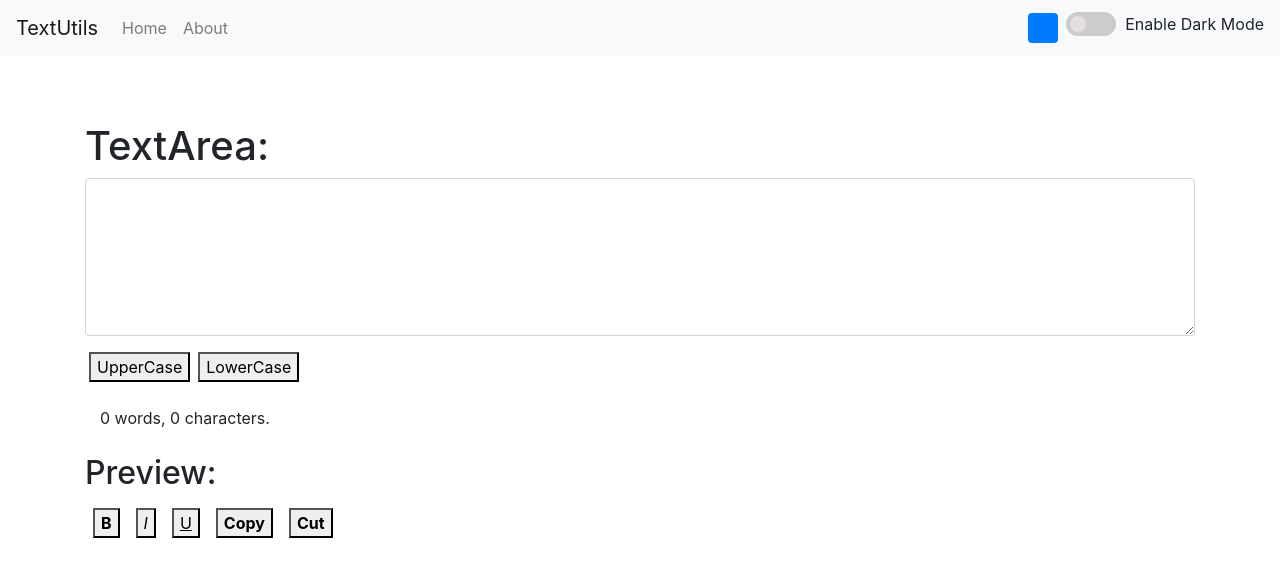
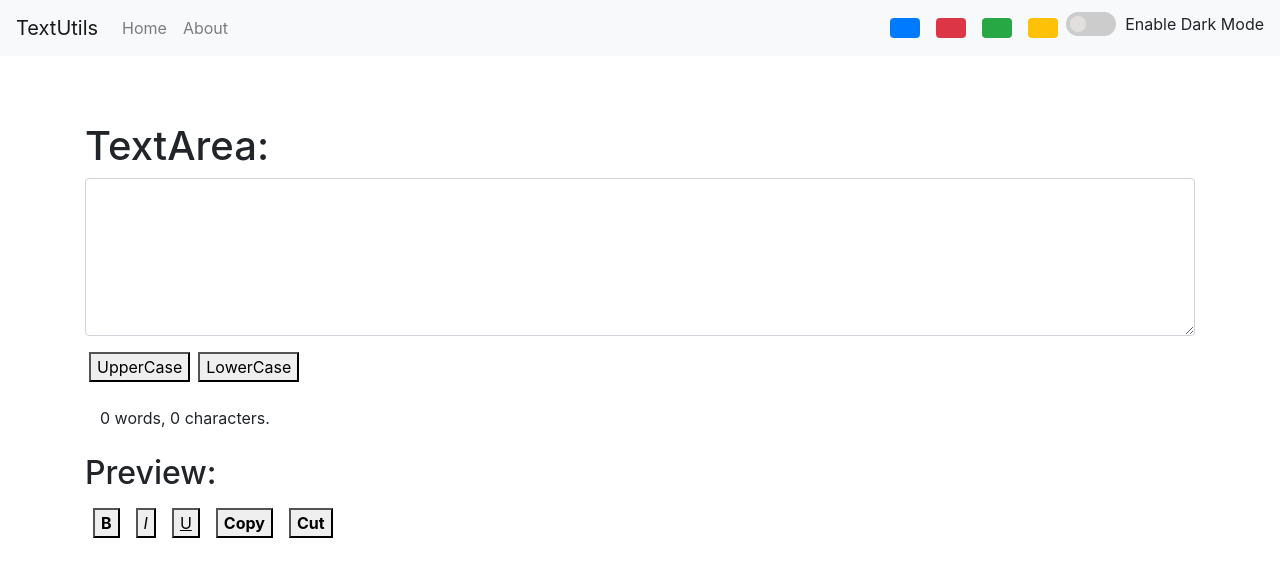
Before and after one commit to parin-prog/TextUtils, a React (Create React App) app: page / in a window 1280 px wide. Shown: the top 576 px of the page. Built offline with nearby package versions, Linux system fonts and the light colour scheme.

Commit message:
Fixing text spliting & adding new theme paletes with darkmode

```diff
--- a/src/App.js
+++ b/src/App.js
@@ -10,8 +10,10 @@ import { BrowserRouter, Routes, Route } from 'react-router-dom'
 function App() {
   const [darkmode, setDarkMode] = useState('light');
   const [alert,setAlert] = useState(null);
+  const [mode, setMode] = useState('dark');
+  const [swtch, setSwtch] = useState(false);
+ // const [style, setStyle] = useState({display:'none'});
 
- // const [style, setStyle] = useState({display:'none'});
 
   const showAlert = (message, type)=>{
       setAlert({
@@ -24,8 +26,48 @@ function App() {
       }, 1100);
       }
 
-  const darkMode = (value) => {
-    setDarkMode(value);
+  const removeBodyClasses= ()=> {
+    document.body.classList.remove('bg-primary');
+    document.body.classList.remove('bg-danger');
+    document.body.classList.remove('bg-success');
+    document.body.classList.remove('bg-warning');
+  }
+
+  const darkMode = (cls) => {
+    if (cls!==null) {
+    const msg = cls.charAt(0).toUpperCase() + cls.slice(1);
+    removeBodyClasses();
+    document.body.classList.add('bg-' +cls);
+    showAlert(`Enjoy ${mode.charAt(0).toUpperCase() + mode.slice(1)} mode on this page has enabled now!!!`, msg);
+    setSwtch(swtch===false ? true : false);
+    }
+
+    else if (darkmode === 'light' && cls=== null) {
+
+      document.body.style.backgroundColor = '#254e7a';
+      document.body.style.color = 'white';
+      setSwtch(true);
+      setMode('light');
+      setDarkMode('dark');
+      setInterval(() => {
+        document.title = 'Dark mode is on';
+      }, 1000);
+      setInterval(() => {
+        document.title = 'Turn Light mode';
+      }, 2000);
+
+    } else {
+
+      document.body.style.backgroundColor = 'white';
+      document.body.style.color = 'black';
+      setSwtch(false);
+      setMode('dark');
+      setDarkMode('light');
+      setInterval(() => {
+        document.title = 'Light mode is on';
+      }, 2000);
+    }
+
       }
 
   return (
@@ -48,7 +90,7 @@ function App() {
       </Router> */}
 
       <BrowserRouter>
-        <Navbar title= "TextUtils" about= "About" darkmode = {darkmode} setdarkmode = {darkMode} showalert={showAlert}/>
+        <Navbar title= "TextUtils" about= "About" darkmode = {darkmode} swtch={swtch} setSwtch={setSwtch} setdarkmode = {darkMode} mode={mode}/>
         <Alert alert= {alert} />
         <div className='container my-3'>
           <Routes>
--- a/src/components/Navbar.js
+++ b/src/components/Navbar.js
@@ -1,38 +1,9 @@
-import React, { useState } from 'react'
+import React from 'react'
 import Proptypes from 'prop-types'
 import { Outlet, Link } from 'react-router-dom'
 import './navbar.css'
 
 export default function Navbar(a) {
-
-  const [mode, setMode] = useState('dark');
-  const [swtch, setSwtch] = useState(false);
-
-  function darkMode() {
-
-    if (a.darkmode === 'light') {
-      document.body.style.backgroundColor = '#254e7a';
-      document.body.style.color = 'white';
-      setSwtch(true);
-      setInterval(() => {
-        document.title = 'Dark mode is on';
-      }, 1000);
-      setInterval(() => {
-        document.title = 'Turn Light mode';
-      }, 2000);
-    } else {
-      document.body.style.backgroundColor = 'white';
-      document.body.style.color = 'black';
-      setSwtch(false);
-      setInterval(() => {
-        document.title = 'Light mode is on';
-      }, 2000);
-    }
-
-    setMode(mode === 'light' ? 'dark' : 'light');
-    a.setdarkmode(a.darkmode === 'light' ? 'dark' : 'light');
-    a.showalert(`Enjoy ${mode.charAt(0).toUpperCase() + mode.slice(1)} mode on this page has enabled now!!!`, "Success");
-  }
 
   return (
       <nav className={`navbar navbar-expand-lg navbar-${a.darkmode} bg-${a.darkmode}`}>
@@ -53,15 +24,18 @@ export default function Navbar(a) {
         </div>
 
         <div className='d-flex'>
-          <div className='bg-primary rounded mx-2' onClick={darkMode} style={{height:'30px', width:'30px'}}></div>
+          <div className='bg-primary rounded mx-2' onClick={()=>{a.setdarkmode('primary')}} style={{height:'20px', width:'30px'}}></div>
+          <div className='bg-danger rounded mx-2' onClick={()=>{a.setdarkmode('danger')}} style={{height:'20px', width:'30px'}}></div>
+          <div className='bg-success rounded mx-2' onClick={()=>{a.setdarkmode('success')}} style={{height:'20px', width:'30px'}}></div>
+          <div className='bg-warning rounded mx-2' onClick={()=>{a.setdarkmode('warning')}} style={{height:'20px', width:'30px'}}></div>
         </div>
 
         <div className='mode'>
           <label className='switch' >
-            <input type='checkbox' checked={swtch} onChange={darkMode} />
+            <input type='checkbox' checked={a.swtch} onClick={()=>{a.setdarkmode(null)}} onChange={(e)=>{console.log(e.target.value)}} />
             <span className='slider round'></span>
           </label>&nbsp;
-          Enable {mode.charAt(0).toUpperCase() + mode.slice(1)} Mode
+          Enable {a.mode.charAt(0).toUpperCase() + a.mode.slice(1)} Mode
         </div>
         <Outlet />
       </nav>
--- a/src/components/TextForm.js
+++ b/src/components/TextForm.js
@@ -59,7 +59,7 @@ export default function TextForm(a) {
         <button className='mx-1' onClick={lowerCaseHandler}>LowerCase</button>
 
         <div className='container my-4'>
-        {text.length>1 ? text.split(' ').length : 0} words, {text.length} characters.
+        {text.length>1 ? text.split(/\s+/).length : 0} words, {text.length} characters.
         </div>
     <h2>Preview: </h2>
     <p id="demo">{text}</p>
```
